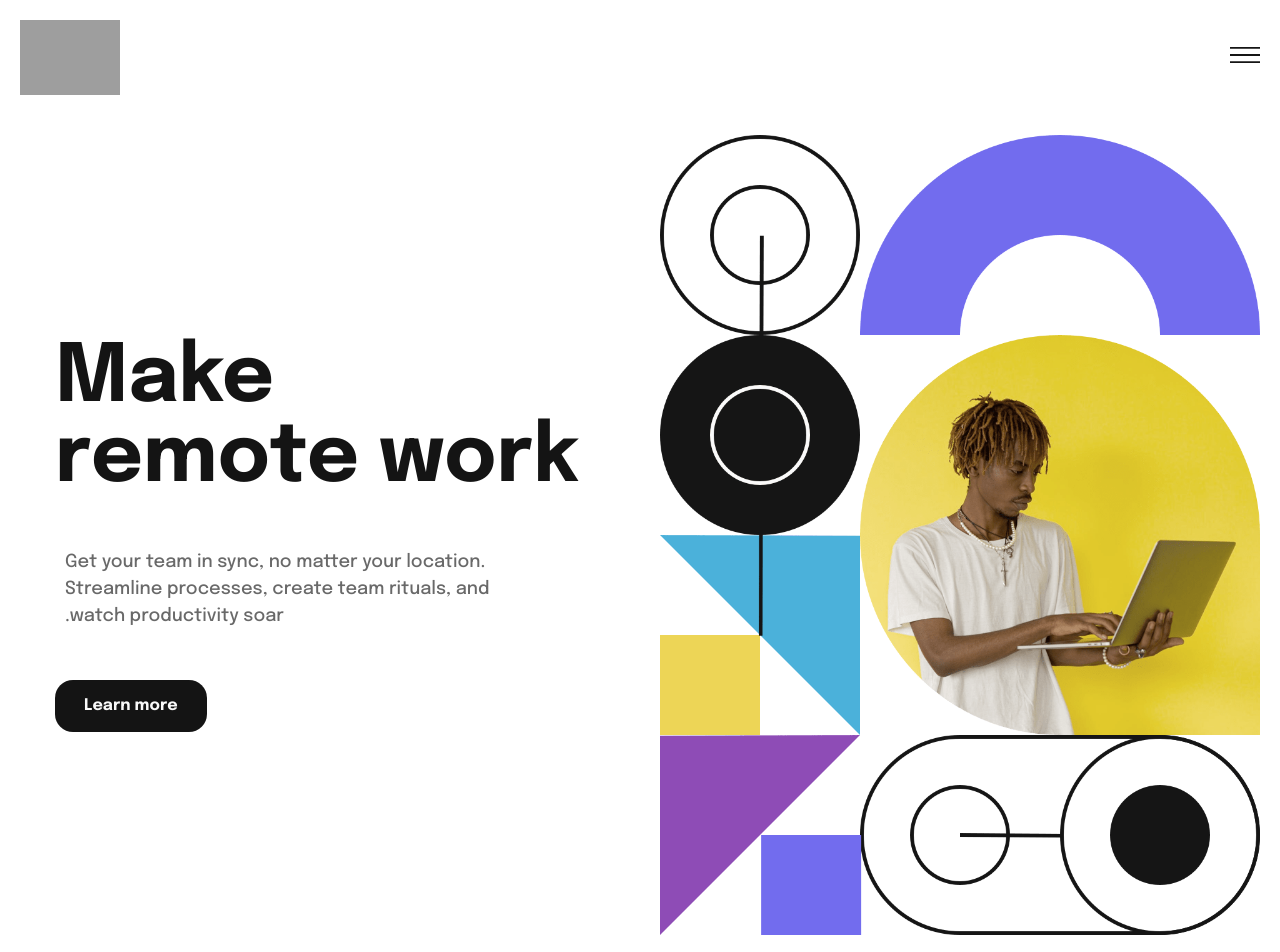
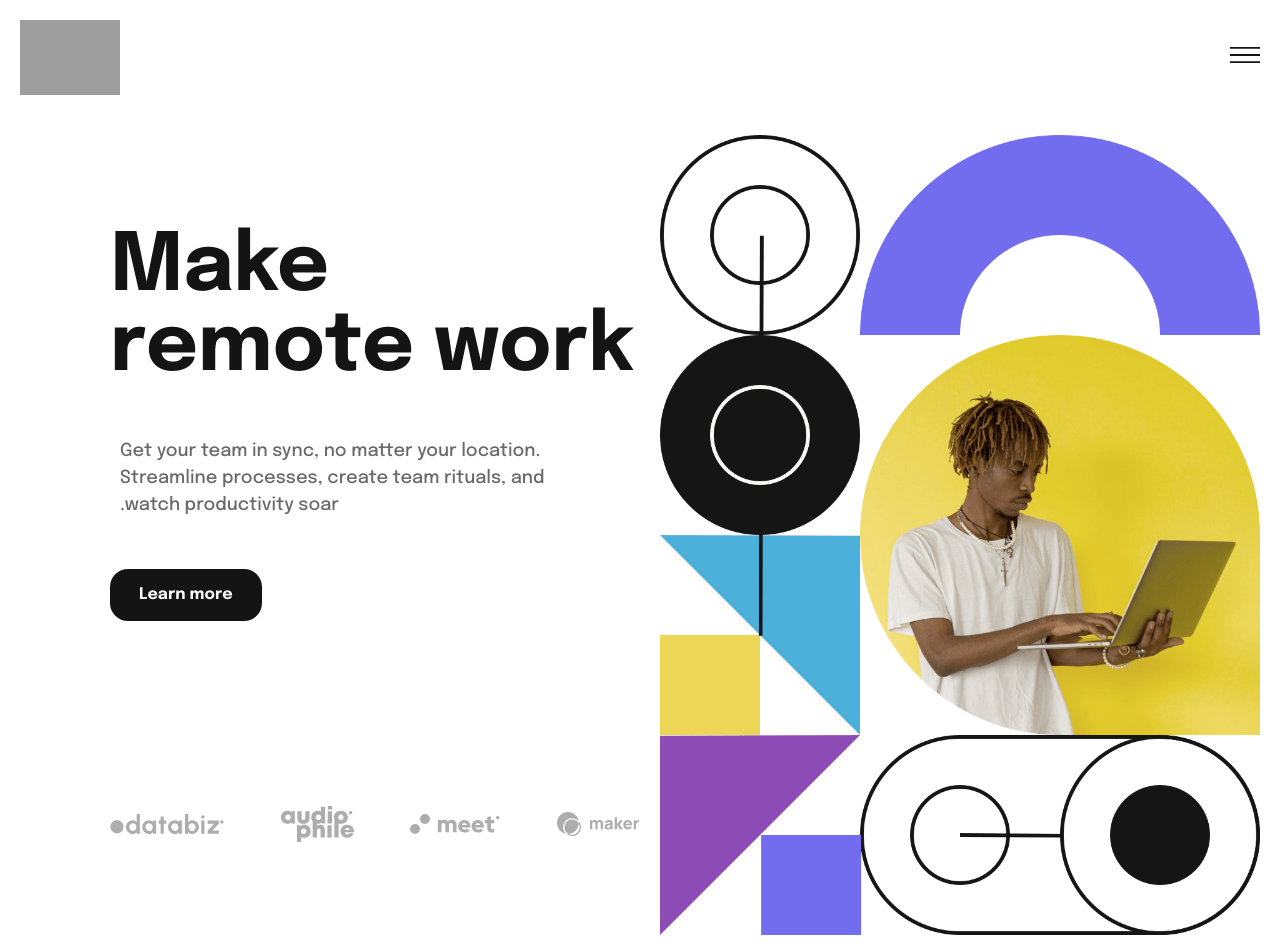
Before and after one commit to pojerm/Intro-section-with-dropdown-navigation, a React (Vite) app: page / in a window 1280 px wide. Shown: the top 952 px of the page. Built offline with nearby package versions, Linux system fonts and the light colour scheme; grey boxes are pictures that could not be loaded.

Commit message:
gotovo bez menija

```diff
--- a/src/components/Article/Article.tsx
+++ b/src/components/Article/Article.tsx
@@ -14,6 +14,39 @@ const Article = ({ title, text, buttonText }: ArticleProps) => {
         <p className="article__text">{text}</p>
         <button className="article__button">{buttonText}</button>
       </div>
+      {/* sponzori  */}
+      <section className="sponsors-desktop">
+        <div className="row-desktop">
+          <div className="image-wrapper-desktop">
+            <img
+              className="brand-image-desktop"
+              src="/client-databiz.svg"
+              alt=""
+            />
+          </div>
+          <div className="image-wrapper-desktop">
+            <img
+              className="brand-image-desktop"
+              src="/client-audiophile.svg"
+              alt=""
+            />
+          </div>
+          <div className="image-wrapper-desktop">
+            <img
+              className="brand-image-desktop"
+              src="/client-meet.svg"
+              alt=""
+            />
+          </div>
+          <div className="image-wrapper-desktop">
+            <img
+              className="brand-image-desktop"
+              src="/client-maker.svg"
+              alt=""
+            />
+          </div>
+        </div>
+      </section>
     </section>
   );
 };
--- a/src/components/Article/article.scss
+++ b/src/components/Article/article.scss
@@ -47,6 +47,9 @@
     }
   }
 }
+.row-desktop {
+  display: none;
+}
 
 @media (min-width: 1000px) {
   // Add your styles for devices wider than 1000px here
@@ -79,3 +82,23 @@
     // }
   }
 }
+
+// destop version sponsors section
+@media (min-width: 1000px) {
+  // Add your styles for devices wider than 1000px here
+  .article-section {
+    display: flex;
+    justify-content: space-around;
+    flex-direction: column;
+    align-items: baseline;
+  }
+  .sponsors-desktop {
+  }
+  .row-desktop {
+    display: flex;
+    flex-direction: row-reverse;
+    justify-content: space-between;
+    align-items: center;
+    width: 53rem;
+  }
+}
--- a/src/components/Hero/Hero.tsx
+++ b/src/components/Hero/Hero.tsx
@@ -10,7 +10,7 @@ const Hero = ({ mobileImageSrc, desktopImageSrc }: HeroImageProps) => {
     <div className="hero-wrapper">
       <img
         srcSet={`${mobileImageSrc} 375w, ${desktopImageSrc} 1440w`} //  intrinsic size is its real size
-        sizes="(max-width: 700px) 375px, 1440px" // do najmanje x je ovo poslje ovo drugo
+        sizes="(max-width: 1000px) 375px, 1440px" // do najmanje x je ovo poslje ovo drugo
       />
     </div>
   );
--- a/src/components/Sponsors/sponsors.scss
+++ b/src/components/Sponsors/sponsors.scss
@@ -10,7 +10,8 @@
 .brand-image {
   width: 7rem;
 }
-
 @media (min-width: 1000px) {
-  // Add your styles for devices wider than 1000px here
+  .sponsors {
+    display: none;
+  }
 }
```
